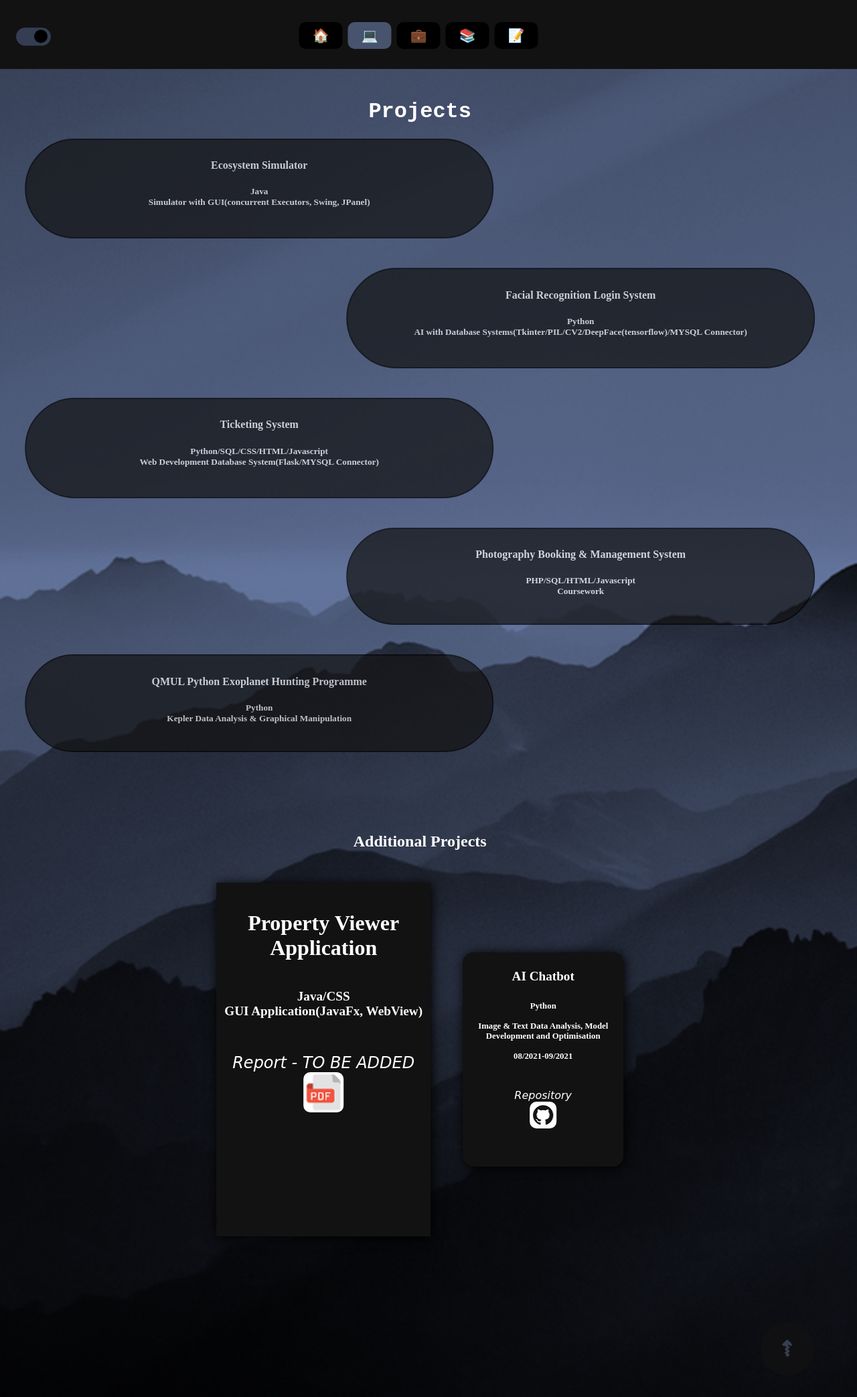
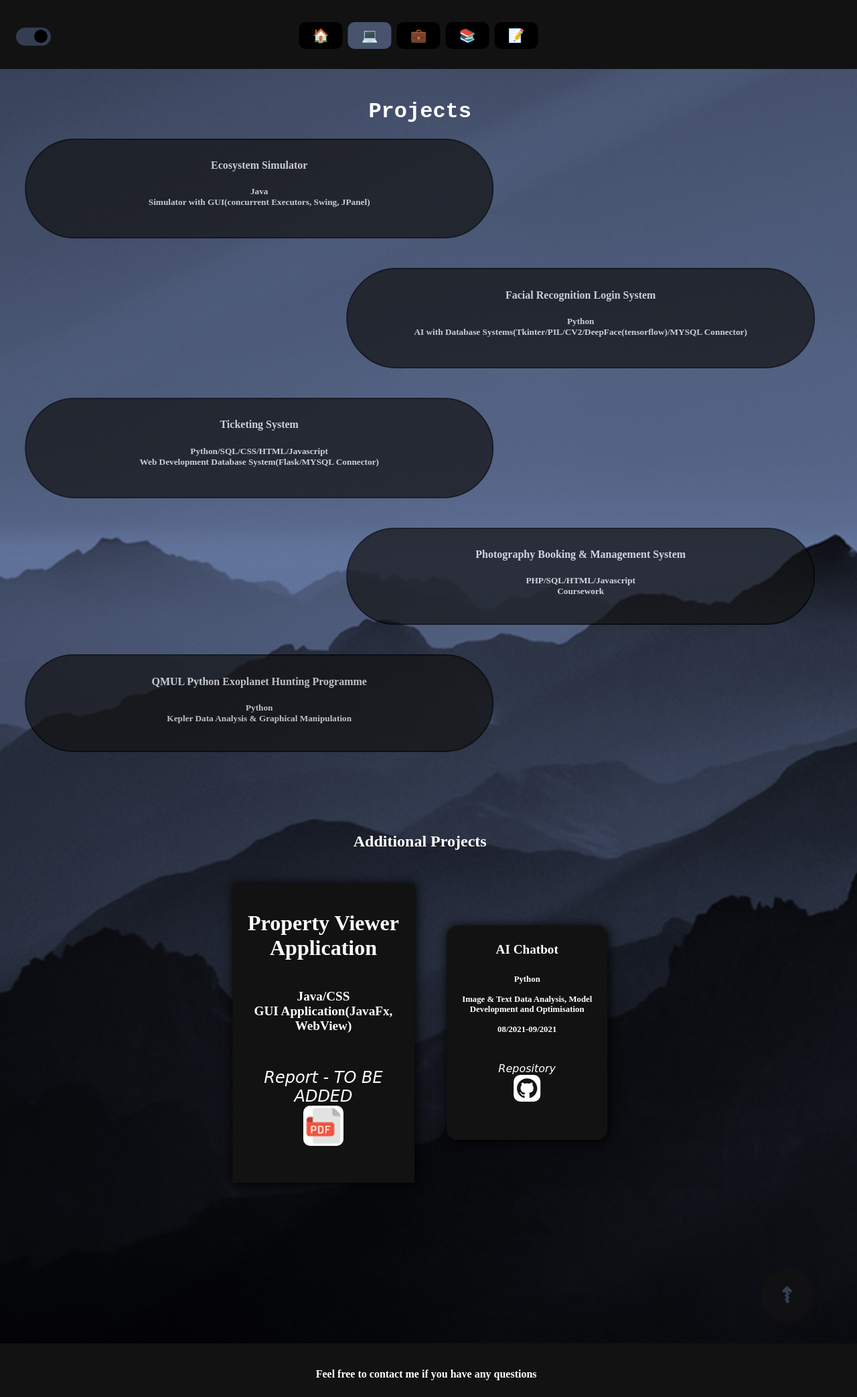
Before and after one commit to Bhavik-Gilbert/Bhavik-Gilbert.github.io, a PHP site: page /Projects.html in a window 1280 px wide, with the pointer over the restyled element; the page is wider, and only the part inside the window is pictured. Shown: the top 2086 px of that part at 67% size. Run offline with PHP 8.4, Linux system fonts and the light colour scheme; some libraries are stand-ins or nearby versions.

Commit message:
Pages CSS sizes
Decreased hover sizes for tabs

```diff
--- a/CSS/Base.css
+++ b/CSS/Base.css
@@ -370,6 +370,7 @@
   height: 20em;
   border-width: 0.2em;
   background-color: var(--primaryopaque1);
+
 }
 .mini .page h4, .mini .pagefocus h4{
   font-weight: bold;
@@ -379,8 +380,8 @@
   font-size: 0.8em;
 }
 .mini .page:hover, .mini .pagefocus:hover {
-  width: 20em;
-  height: 30em;
+  width: 17em;
+  height: 25em;
   padding-bottom: 3em;
   border-width: 0;
 }
@@ -562,8 +563,8 @@
   margin-right: 1em;
 }
 .page:hover {
-  width: 23em;
-  height: 37em;
+  width: 21em;
+  height: 30em;
   background-color: var(--primaryopaque1);
   overflow: scroll;
   padding-bottom: 3em;
```
